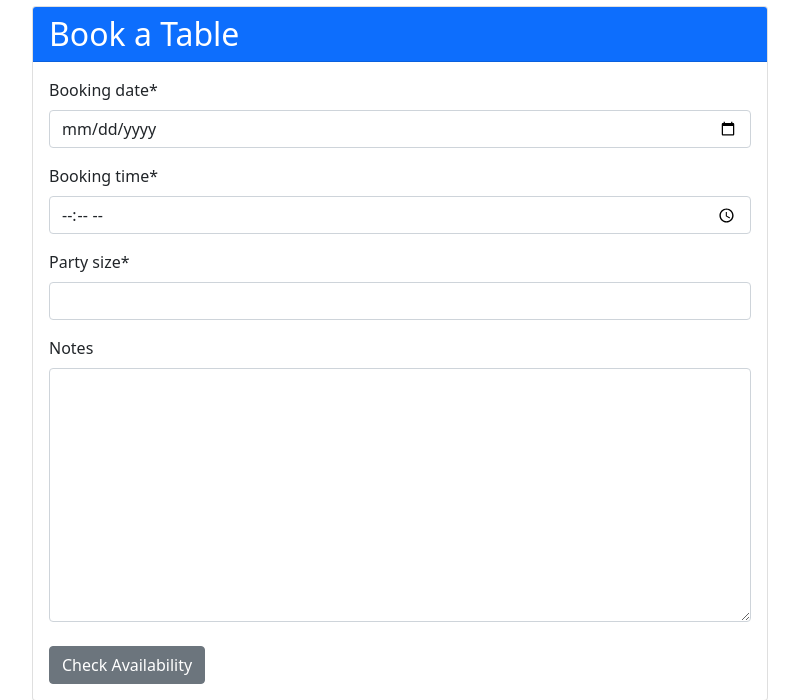
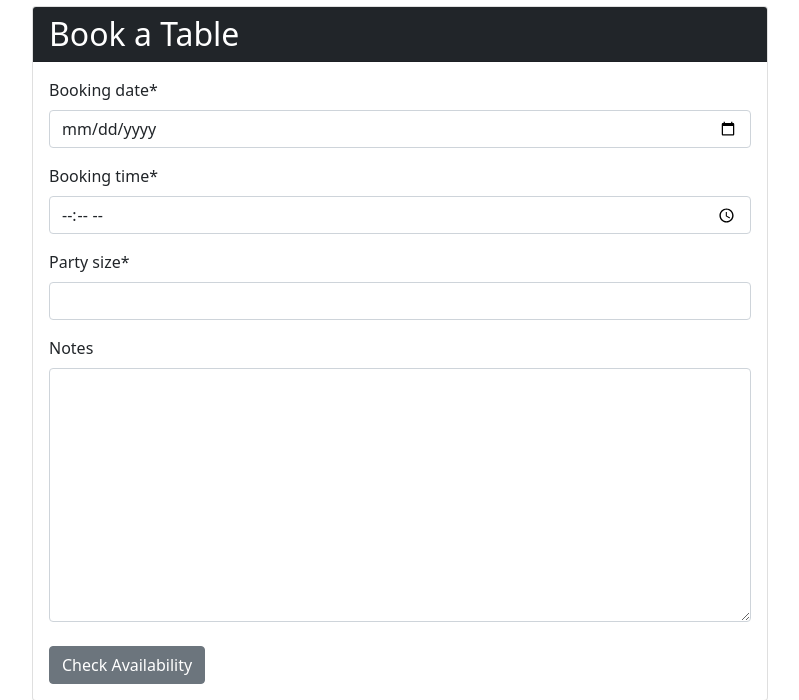
Before and after one commit to nvanderwalt/restaurant-booking, a Django app: page /book/ in a window 1280 px wide. Shown: the part 58-758 px from the top of the page, without its empty margins (240-1039 px from the left). Run offline with Django 5.2, Linux system fonts and the light colour scheme; the visitor is signed in with stand-in values (Sample User, id 1); some libraries are stand-ins or nearby versions.

Commit message:
#Update booking table styling

```diff
--- a/templates/booking/booking.html
+++ b/templates/booking/booking.html
@@ -8,7 +8,7 @@
 <div class="row">
     <div class="col-md-8 offset-md-2">
         <div class="card">
-            <div class="card-header bg-primary text-white">
+            <div class="card-header bg-dark text-white">
                 <h2 class="mb-0">Book a Table</h2>
             </div>
             <div class="card-body">
```
